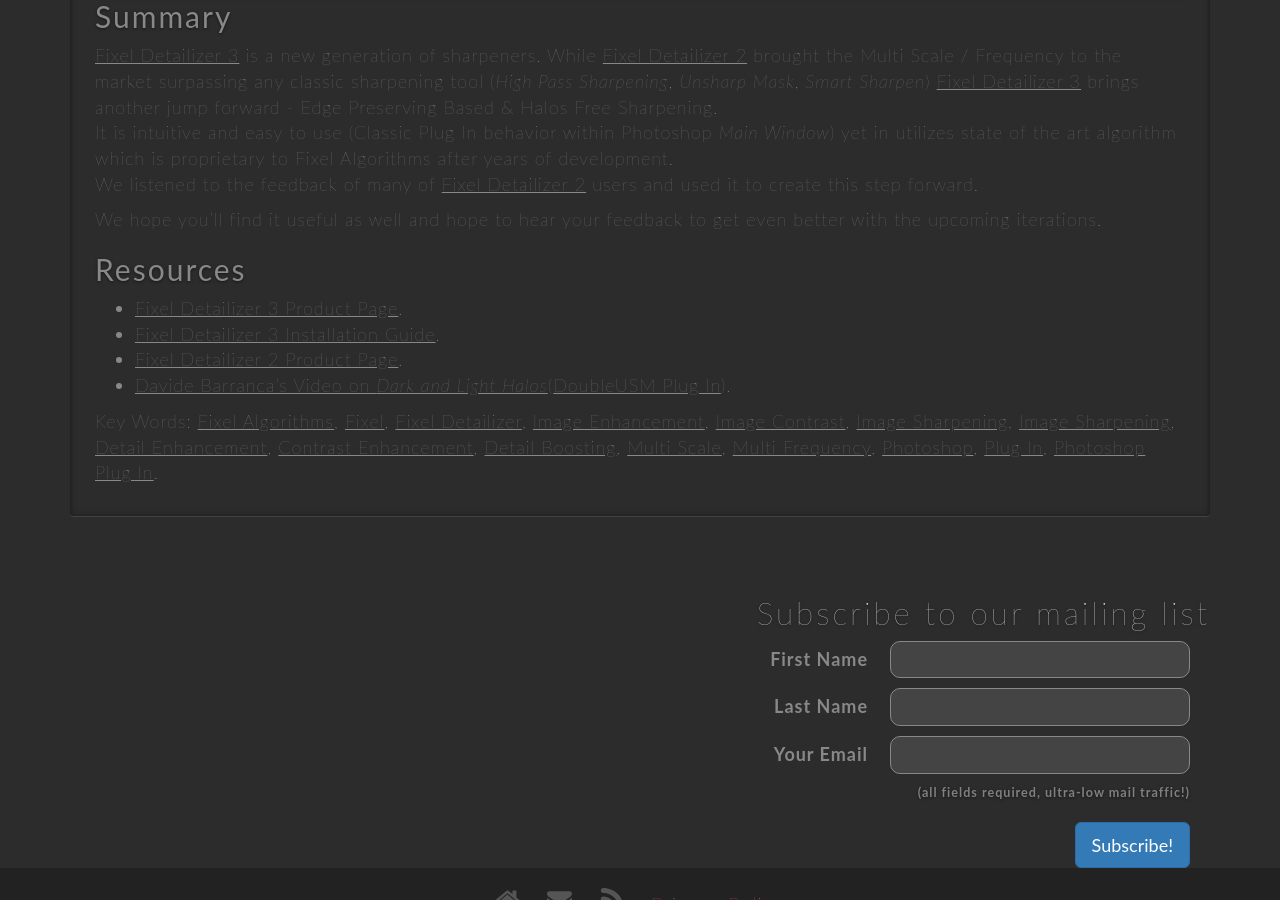
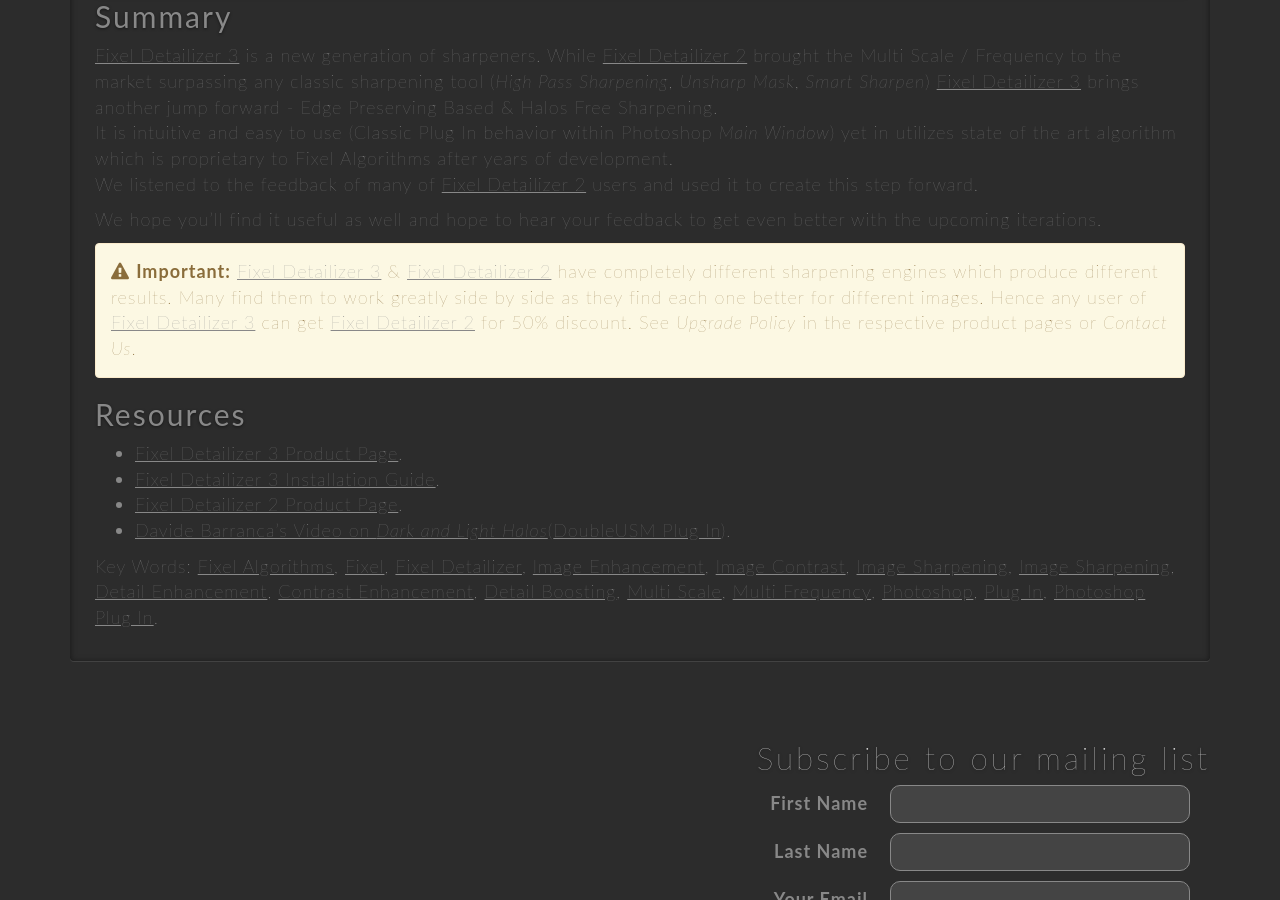
Before and after one commit to FixelAlgorithmsTeam/fixel, a Jekyll site: the page built from _posts/2019-04-26-fixel-detailizer-3-user-guide.md, in a window 1280 px wide and 900 px high, scrolled down 9335 px. Built offline with Jekyll 4.4.1, drawn with Linux system fonts in a browser that asks for light colours; nearby versions of some CDN libraries; comment, search, counter and statistics services are not loaded.

```diff
--- a/_posts/2019-04-26-fixel-detailizer-3-user-guide.md
+++ b/_posts/2019-04-26-fixel-detailizer-3-user-guide.md
@@ -197,6 +197,8 @@
 
 We hope you'll find it useful as well and hope to hear your feedback to get even better with the upcoming iterations.
 
+{% include important.html content="[Fixel Detailizer 3][98] & [Fixel Detailizer 2][02] have completely different sharpening engines which produce different results. Many find them to work greatly side by side as they find each one better for different images. Hence any user of [Fixel Detailizer 3][98] can get [Fixel Detailizer 2][02] for 50% discount. See *Upgrade Policy* in the respective product pages or *Contact Us*." %}
+
 
 ## Resources
  *  [Fixel Detailizer 3 Product Page][98].
```
